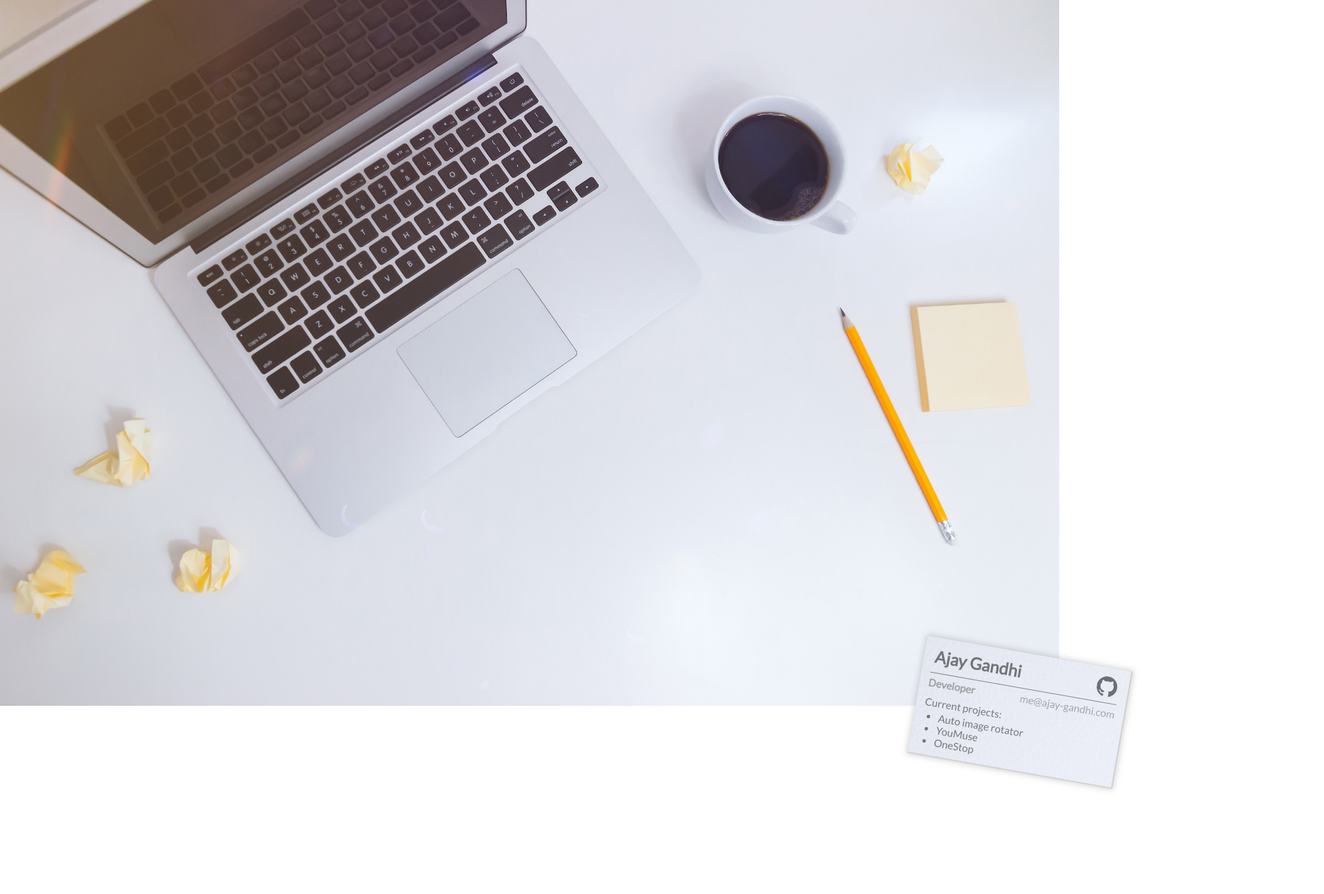
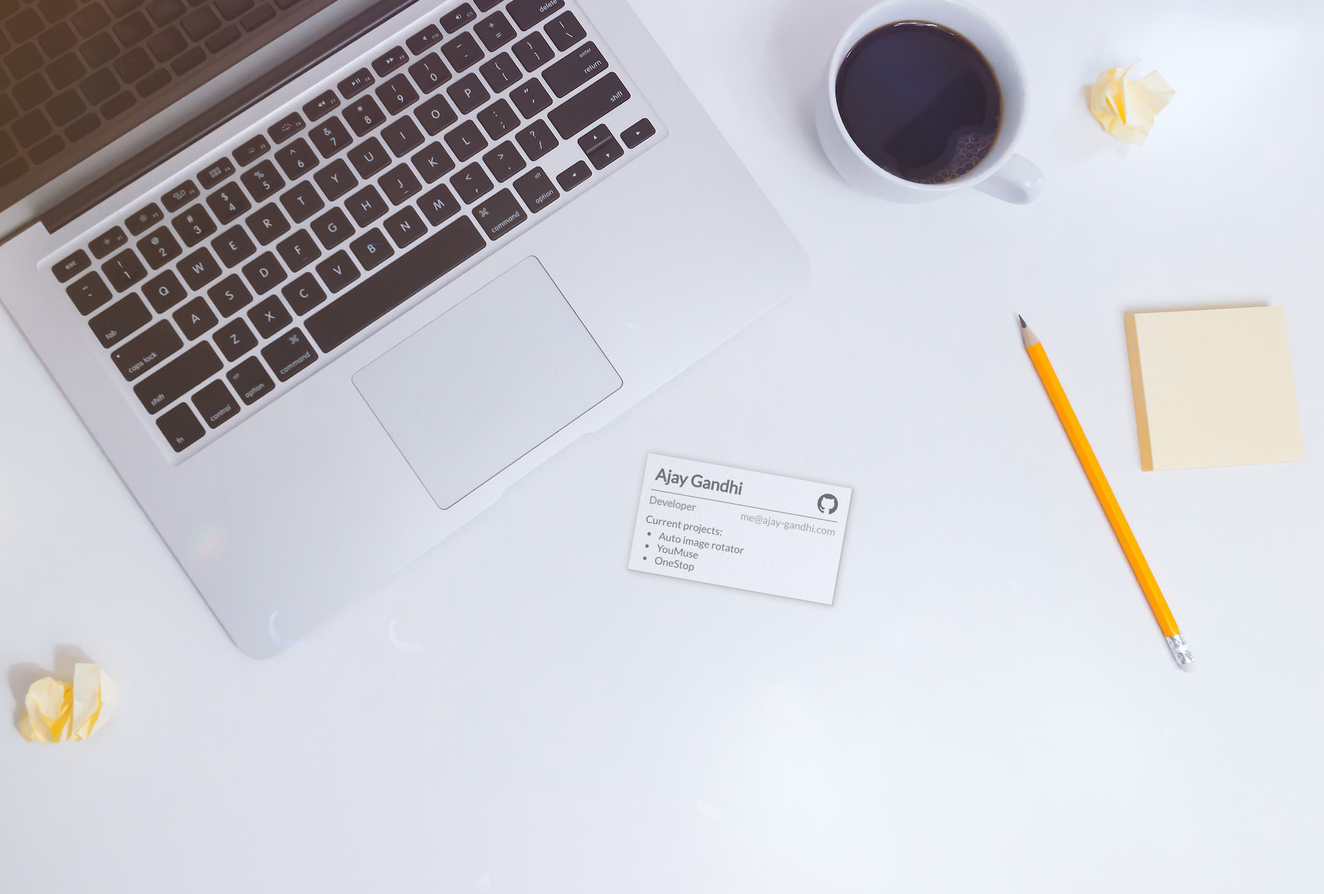
Before and after one commit to ajay-gandhi/ajay-gandhi.com, a plain HTML site: page public/index.html in a window 1280 px wide. Shown: the top 1297 px of the page at 69% size, 1920 px wide, since content can reach past the window. Before the commit the page ends 1145 px from the top, so only its background shows below. Drawn offline with Linux system fonts and the light colour scheme.

Commit message:
Working proto

```diff
--- a/public/main.js
+++ b/public/main.js
@@ -1,3 +1,10 @@
+// Positions
+var card = document.querySelector(".CardContainer__Card");
+var CARD_TOP = card.offsetTop;
+var CARD_LEFT = card.offsetLeft;
+var WANT_TOP = 0.65;
+var WANT_LEFT = 0.5;
+
 // Debounce fn
 var throttle = function (type, name, obj) {
   obj = obj || window;
@@ -15,20 +22,14 @@ var throttle = function (type, name, obj) {
 throttle("resize", "debouncedResize");
 
 // Resize bg based on window size
-var background = document.querySelector(".Root__BackgroundImage");
-var resizeBg = function () {
-  var width = window.innerWidth;
-  var height = window.innerHeight;
-  if (width > height) {
-    background.style.width = (width / 2500 * 3000) + "px";
-    background.style.height = "auto";
-  } else {
-    background.style.height = (height / 2500 * 3000) + "px";
-    background.style.width = "auto";
-  }
+var container = document.querySelector(".Root");
+console.log(CARD_TOP, CARD_LEFT);
+var reposition = function () {
+  container.style.top = parseInt(WANT_TOP * window.innerHeight - CARD_TOP) / 2 + "px";
+  container.style.left = parseInt(WANT_LEFT * window.innerWidth - CARD_LEFT) / 2 + "px";
 }
-resizeBg();
-window.addEventListener("debouncedResize", resizeBg);
+reposition();
+window.addEventListener("debouncedResize", reposition);
 
 // Open links in new windows
 document.querySelectorAll("a").forEach(function (a) { a.setAttribute("target", "_blank"); });
--- a/public/style.css
+++ b/public/style.css
@@ -4,13 +4,16 @@
 }
 body {
   height: 100vh;
-  /* overflow: hidden; */
+  overflow: hidden;
 }
 a {
   text-decoration: none;
   color: inherit;
 }
 
+.Root {
+  position: absolute;
+}
 .Root__BackgroundImage {
   position: absolute;
   top: 0;
@@ -30,8 +33,8 @@ a {
   position: absolute;
   width: 300px;
   height: 171px;
-  top: 1000px;
-  left: 1400px;
+  top: 950px;
+  left: 1350px;
   background-color: #ebeffb;
   overflow: hidden;
   z-index: 3;
@@ -62,8 +65,8 @@ a {
   position: absolute;
   width: 302px;
   height: 173px;
-  top: 1000px;
-  left: 1400px;
+  top: 950px;
+  left: 1350px;
   background-color: #666;
   box-shadow: 0 0 10px 1px #666;
   opacity: 0.3;
```
